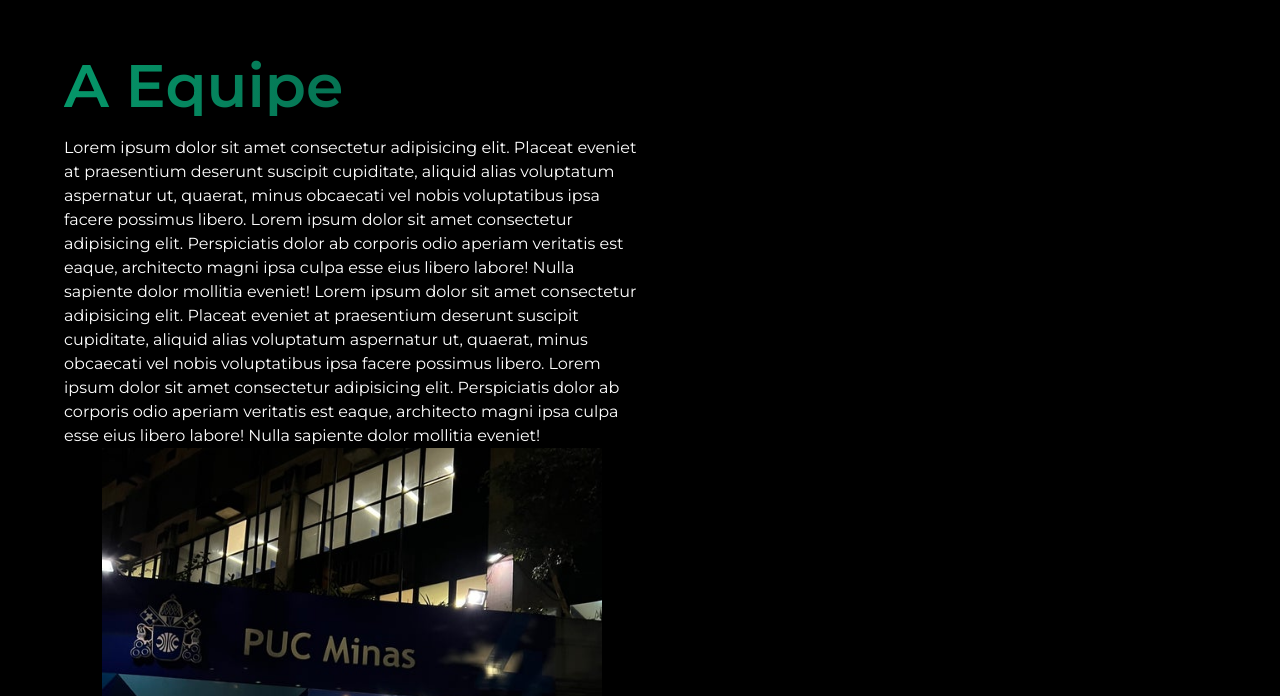
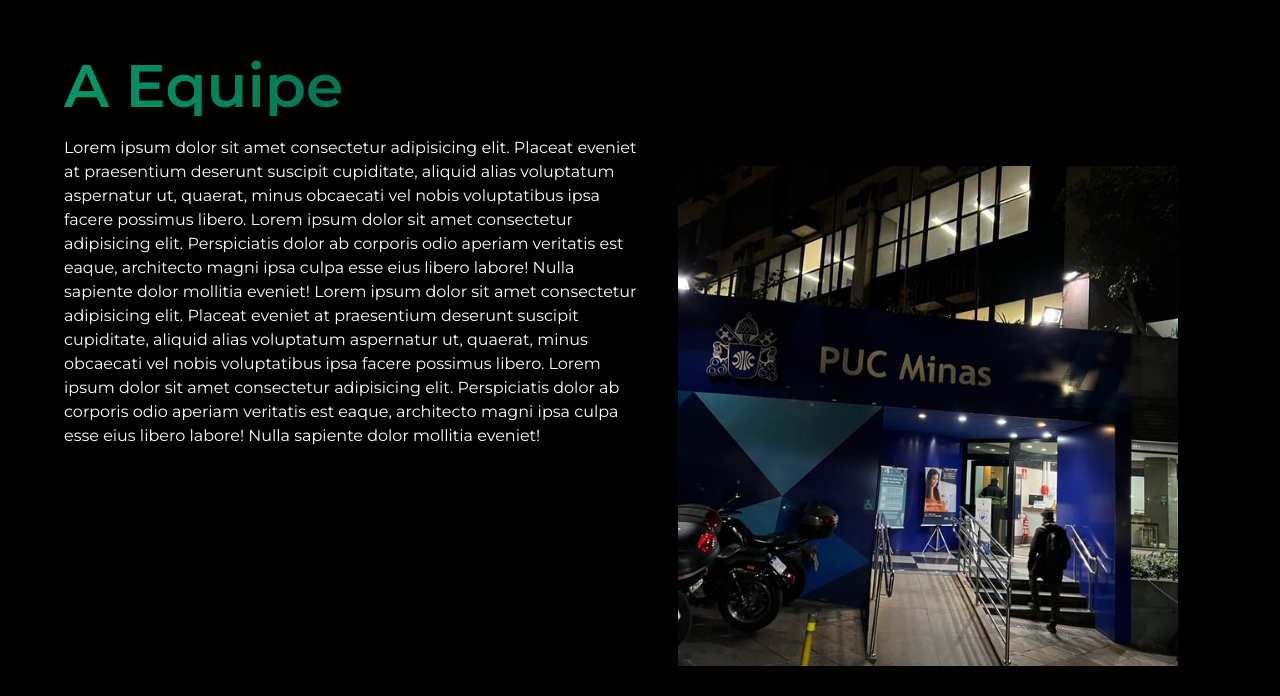
Before and after one commit to rodrfentanes21/ti6-front, a Next.js app: page /about in a window 1280 px wide. Shown: the part 824-1520 px from the top of the page. Built offline with nearby package versions, Linux system fonts and the light colour scheme.

Commit message:
fixed flex direction on aboutcomponent

```diff
--- a/components/AboutPage/AboutComponent.tsx
+++ b/components/AboutPage/AboutComponent.tsx
@@ -8,10 +8,9 @@
 }
 
 function AboutComponent({ title, body, image, reversed }: AboutComponentProps) {
-	const flexDirection = reversed ? 'row-reverse' : 'row';
 	return (
 		<section
-			className={`flex flex-col lg:flex-${flexDirection} justify-start h-screen w-[90%] items-start py-10`}>
+			className={`flex flex-col lg:flex-row lg:even:flex-row-reverse justify-start h-screen w-[90%] items-start py-10`}>
 			<div className='h-full w-full lg:w-1/2 flex flex-col gap-5'>
 				<h2 className='text-transparent bg-clip-text bg-gradient-to-r from-emerald-600 to-emerald-900 text-2xl md:text-3xl lg:text-6xl font-semibold flex justify-start items-center'>
 					{title}
```
